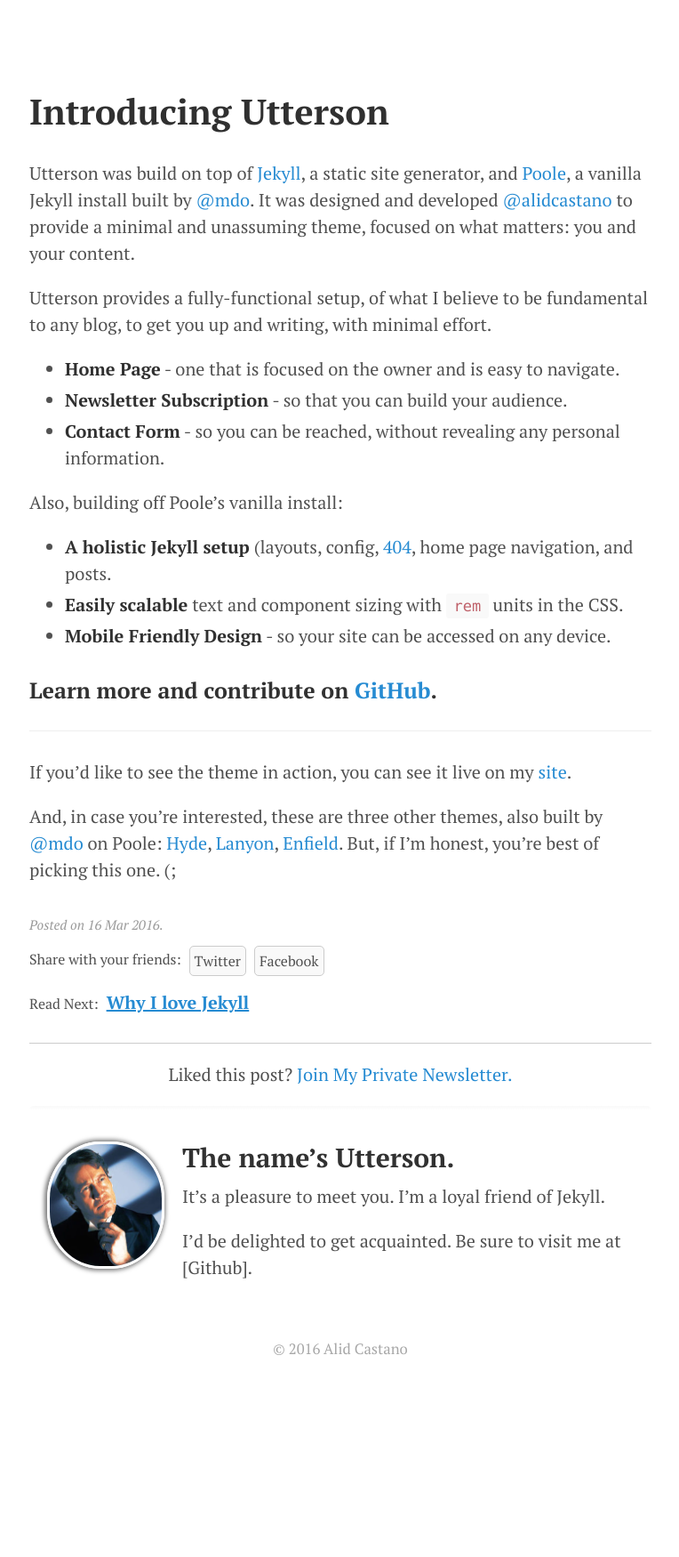
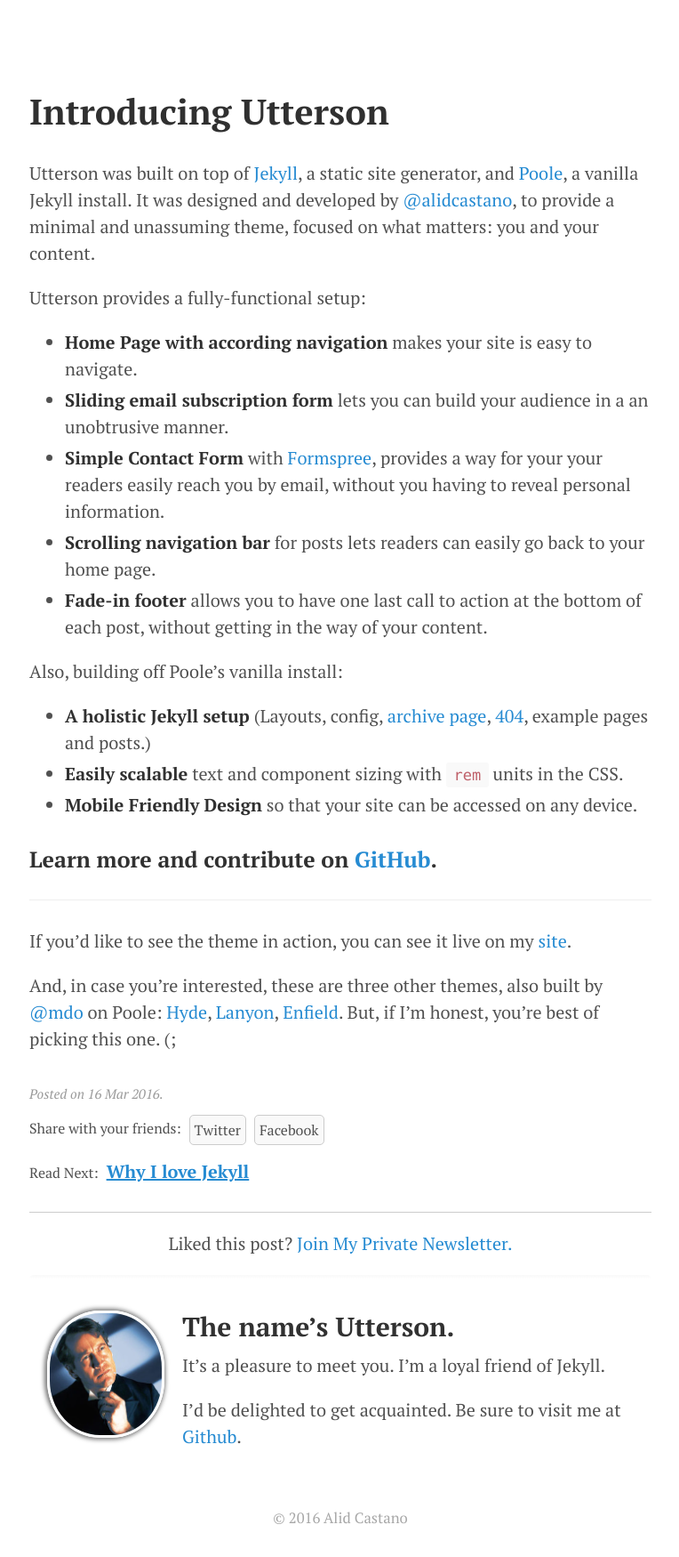
Before and after one commit to pakallis/pakallis.github.io, a Jekyll site: the page built from _posts/2016-03-16-introducing-utterson.md, in a window 1280 px wide. Shown: the whole page at 89% size, without its empty margins (257-1021 px from the left). Built offline with Jekyll 4.4.1, drawn with Linux system fonts in a browser that asks for light colours; before the commit the page ends 1560 px from its top, so only the background shows below that.

Commit message:
readme update and blog post edits

```diff
--- a/_includes/content/footer-mini-about.md
+++ b/_includes/content/footer-mini-about.md
@@ -3,4 +3,4 @@
 
 It's a pleasure to meet you. I'm a loyal friend of Jekyll.
 
-I'd be delighted to get acquainted. Be sure to visit me at [Github].
+I'd be delighted to get acquainted. Be sure to visit me at [Github](http://utterson.alidcastano.com/).
--- a/_posts/2016-03-16-introducing-utterson.md
+++ b/_posts/2016-03-16-introducing-utterson.md
@@ -2,24 +2,26 @@
 title: Introducing Utterson
 ---
 
-Utterson was build on top of [Jekyll](http://jekyllrb.com), a static site generator, and  [Poole](https://github.com/poole/poole), a vanilla Jekyll install built by [@mdo](https://twitter.com/mdo). It was designed and developed [@alidcastano](https://twitter.com/alidcastano) to provide a minimal and unassuming theme, focused on what matters: you and your content.
+Utterson was built on top of [Jekyll](http://jekyllrb.com), a static site generator, and  [Poole](https://github.com/poole/poole), a vanilla Jekyll install. It was designed and developed by [@alidcastano](https://twitter.com/alidcastano), to provide a minimal and unassuming theme, focused on what matters: you and your content.
 
-Utterson provides a fully-functional setup, of what I believe to be fundamental to any blog, to get you up and writing, with minimal effort.
+Utterson provides a fully-functional setup:
 
-* **Home Page** - one that is focused on the owner and is easy to navigate.
-* **Newsletter Subscription** - so that you can build your audience.
-* **Contact Form** - so you can be reached, without revealing any personal information.
+* **Home Page with according navigation** makes your site is easy to navigate.
+* **Sliding email subscription form** lets you can build your audience in a an unobtrusive manner.
+* **Simple Contact Form** with [Formspree](http://www.formspree.io/), provides a way for your your readers easily reach you by email, without you having to reveal personal information.
+* **Scrolling navigation bar** for posts lets readers can easily go back to your home page.
+* **Fade-in footer** allows you to have one last call to action at the bottom of each post, without getting in the way of your content.
 
 Also, building off Poole's vanilla install:
 
-* **A holistic Jekyll setup** (layouts, config, [404]({{ site.baseurl }}/404.html), home page navigation, and posts.
+* **A holistic Jekyll setup** (Layouts, config, [archive page](/archive), [404]({{ site.baseurl }}/404.html), example pages and posts.)
 * **Easily scalable** text and component sizing with `rem` units in the CSS.
-* **Mobile Friendly Design** - so your site can be accessed on any device.
+* **Mobile Friendly Design** so that your site can be accessed on any device.
 
 ### Learn more and contribute on [GitHub](http://utterson.alidcastano.com/).
 
 ---
 
-If you'd like to see the theme in action, you can see it live on my [site](alidcastano.com).
+If you'd like to see the theme in action, you can see it live on my [site](http://alidcastano.com/).
 
 And, in case you're interested, these are three other themes, also built by [@mdo](https://twitter.com/mdo) on Poole: [Hyde](http://hyde.getpoole.com), [Lanyon](http://lanyon.getpoole.com), [Enfield](http://enfield.getpoole.com). But, if I'm honest, you're best of picking this one. (;
```
Also changed, not shown: _posts/2016-03-16-thank-you-Poole.md (+5 -5 lines), README.md.
